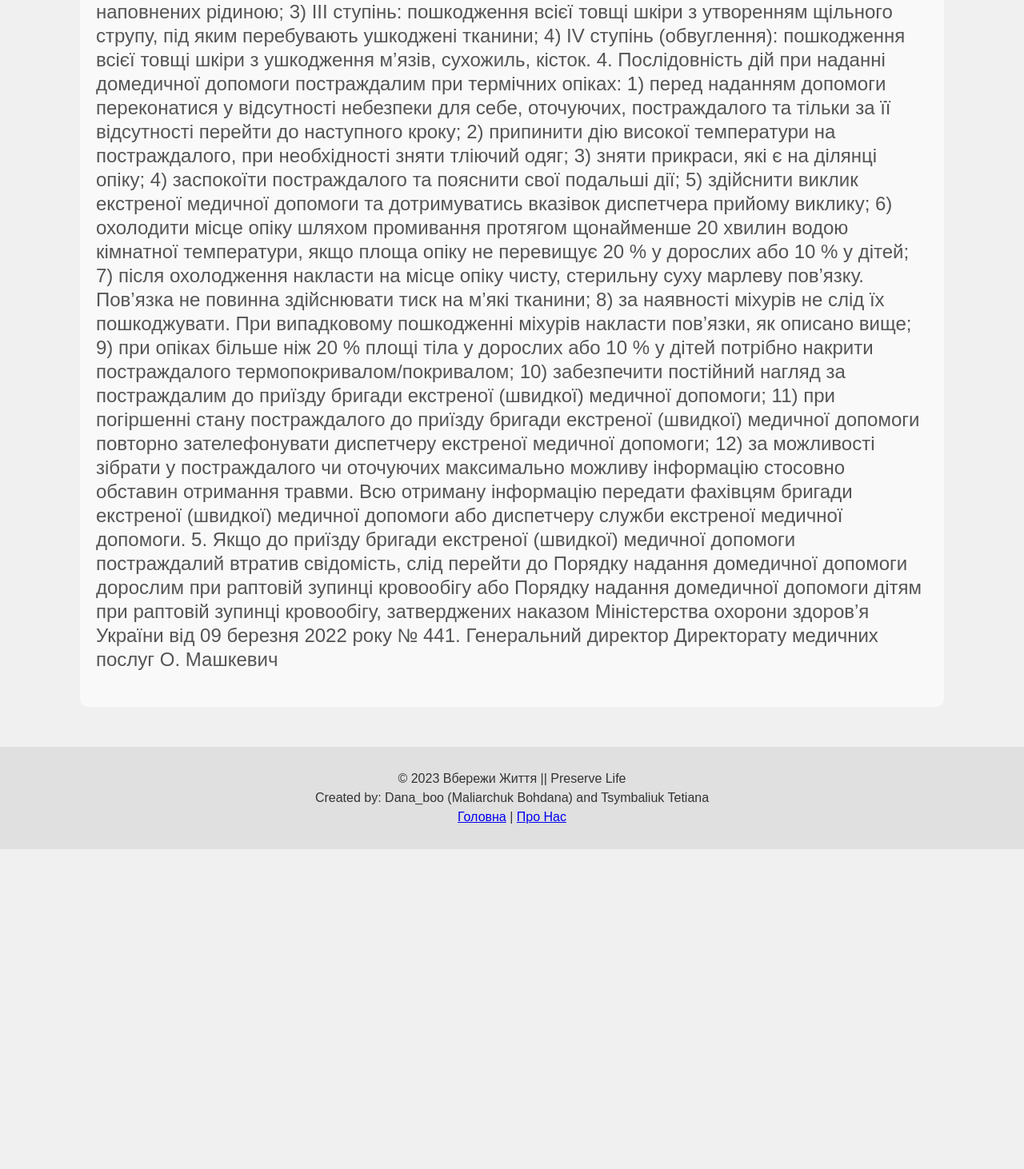
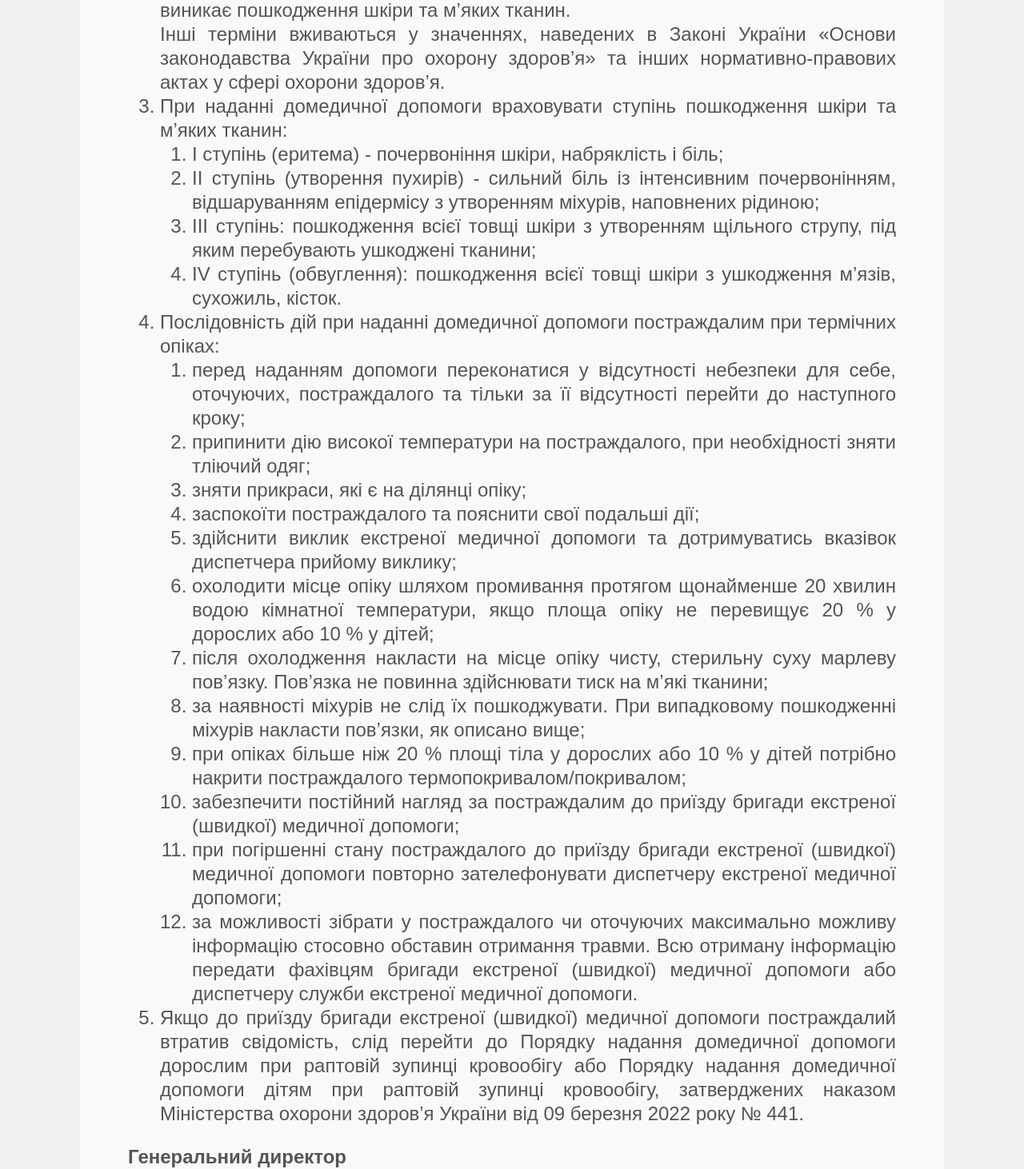
Before and after one commit to DanaBoo/First_aid_backup-forked-, a React (Create React App) app: page /lecture in a window 1280 px wide. Shown: the part 632-2094 px from the top of the page at 80% size. Before the commit the page ends 1694 px from the top, so only its background shows below. Built offline with nearby package versions, Linux system fonts and the light colour scheme.

Commit message:
Update 5 files

```diff
--- a/src/AlgorithmChart.js
+++ b/src/AlgorithmChart.js
@@ -166,6 +166,10 @@ const initialEdges = [
     markerEnd: {
       type: MarkerType.ArrowClosed,
     },
+    label: "Так",
+    labelStyle: {
+      fontSize: "20px",
+    },
   },
   {
     id: "e4-5",
@@ -229,6 +233,10 @@ const initialEdges = [
     markerEnd: {
       type: MarkerType.ArrowClosed,
     },
+    label: "Так",
+    labelStyle: {
+      fontSize: "20px",
+    },
   },
   {
     id: "e11-14",
@@ -246,6 +254,10 @@ const initialEdges = [
     type: "smoothstep",
     markerEnd: {
       type: MarkerType.ArrowClosed,
+    },
+    label: "Ні",
+    labelStyle: {
+      fontSize: "20px",
     },
   },
   {
@@ -274,6 +286,10 @@ const initialEdges = [
     markerEnd: {
       type: MarkerType.ArrowClosed,
     },
+    label: "Ні",
+    labelStyle: {
+      fontSize: "20px",
+    },
   },
   {
     id: "e15-16",
@@ -282,6 +298,10 @@ const initialEdges = [
     type: "smoothstep",
     markerEnd: {
       type: MarkerType.ArrowClosed,
+    },
+    label: "Так",
+    labelStyle: {
+      fontSize: "20px",
     },
   },
   {
@@ -300,6 +320,10 @@ const initialEdges = [
     type: "smoothstep",
     markerEnd: {
       type: MarkerType.ArrowClosed,
+    },
+    label: "Ні",
+    labelStyle: {
+      fontSize: "20px",
     },
   },
   {
@@ -327,11 +351,7 @@ const AlgorithmChart = () => {
     // Контейнер для ReactFlow компоненту
     <div style={{ height: "900px", width: "100%", margin: "0 auto" }}>
       {/* ReactFlow компонент */}
-      <ReactFlow
-        nodes={initialNodes}
-        edges={initialEdges}
-        //onEdgeClick={}
-      >
+      <ReactFlow nodes={initialNodes} edges={initialEdges}>
         {/* Додаткові елементи для ReactFlow: Background, Controls, MiniMap */}
         <Background />
         <Controls />
--- a/src/HomePage.css
+++ b/src/HomePage.css
@@ -214,7 +214,7 @@ body {
   margin-bottom: 50px; /* Adjust the margin */
   background-color: #f9f9f9;
   color: #333;
-  padding: 20px;
+  padding: 60px;
   border-radius: 10px;
 }
 
@@ -228,6 +228,7 @@ body {
   font-size: 24px;
   color: #555;
   line-height: 1.25;
+  text-align: center;
 }
 
 .algorithm-start {
@@ -266,10 +267,6 @@ body {
   padding: 20px;
 }
 
-{/*.algorithm-chart {
-  background-color: #f9f9f9;
-}*/}
-
 .algorithm-node-start-end {
   background: #e3002b;
   color: white;
@@ -305,7 +302,7 @@ body {
   margin-top: 120px;
   margin-left: 100px;
   margin-right: 100px;
-  margin-bottom: 50px; /* Adjust the margin */
+  margin-bottom: 10px; /* Adjust the margin */
   background-color: #f9f9f9;
   color: #333;
   padding: 20px;
@@ -323,6 +320,43 @@ body {
   font-size: 24px;
   color: #555;
   line-height: 1.25;
+}
+
+.resources-actual {
+  font-family: "Exo 2", sans-serif;
+  font-weight: 400;
+  margin-top: 10px;
+  margin-left: 100px;
+  margin-right: 100px;
+  margin-bottom: 50px; /* Adjust the margin */
+  background-color: #f9f9f9;
+  color: #333;
+  padding: 20px;
+  padding-left: 50px;
+  padding-right: 50px;
+  text-align: justify;
+  border-radius: 10px;
+  font-size: 24px;
+  color: #555;
+  line-height: 1.25;
+}
+
+.resources-actual ol li a {
+  text-decoration: none;
+  color: #fff;
+  background-color: #c60226;
+  font-weight: bold;
+  padding: 10px 10px;
+  border-radius: 5px;
+  background-color: dc0027;
+  transition:
+    background-color 0.3s ease,
+    transform 0.2s ease;
+}
+
+.resources-actual ol li a:hover {
+  background-color: #9d001d;
+  transform: scale(1.1);
 }
 
 .about-us-start {
--- a/src/LecturePage.js
+++ b/src/LecturePage.js
@@ -40,7 +40,7 @@ function LecturePage() {
         animate={{ opacity: 1, y: 0 }}
         transition={{ duration: 1 }}
       >
-        <p style={{ textAlign: "end", fontSize: "14px" }}>
+        <p style={{ textAlign: "end", fontSize: "22px" }}>
           <b>
             ЗАТВЕРДЖЕНО
             <br /> Наказ Міністерства
@@ -49,59 +49,135 @@ function LecturePage() {
           </b>
         </p>
         <p>
-          <b>
+          <b style={{ fontSize: "32px" }}>
             ПОРЯДОК <br />
             надання домедичної допомоги постраждалим при термічних опіках
           </b>{" "}
         </p>{" "}
-        <p>
-          1. Цей Порядок визначає механізм надання домедичної допомоги
-          постраждалим при термічних опіках особами, які не мають медичної
-          освіти, але за своїми службовими обов’язками повинні надавати
-          домедичну допомогу. 2. У цьому Порядку термін «термічний опік»
-          вживається у такому значенні - це невідкладний стан, спричинений дією
-          високих температур, в результаті чого виникає пошкодження шкіри та
-          м’яких тканин. Інші терміни вживаються у значеннях, наведених в Законі
-          України «Основи законодавства України про охорону здоров’я» та інших
-          нормативно-правових актах у сфері охорони здоров’я. 3. При наданні
-          домедичної допомоги враховувати ступінь пошкодження шкіри та м’яких
-          тканин: 1) I ступінь (еритема) - почервоніння шкіри, набряклість і
-          біль; 2) II ступінь (утворення пухирів) - сильний біль із інтенсивним
-          почервонінням, відшаруванням епідермісу з утворенням міхурів,
-          наповнених рідиною; 3) III ступінь: пошкодження всієї товщі шкіри з
-          утворенням щільного струпу, під яким перебувають ушкоджені тканини; 4)
-          IV ступінь (обвуглення): пошкодження всієї товщі шкіри з ушкодження
-          м’язів, сухожиль, кісток. 4. Послідовність дій при наданні домедичної
-          допомоги постраждалим при термічних опіках: 1) перед наданням допомоги
-          переконатися у відсутності небезпеки для себе, оточуючих,
-          постраждалого та тільки за її відсутності перейти до наступного кроку;
-          2) припинити дію високої температури на постраждалого, при
-          необхідності зняти тліючий одяг; 3) зняти прикраси, які є на ділянці
-          опіку; 4) заспокоїти постраждалого та пояснити свої подальші дії; 5)
-          здійснити виклик екстреної медичної допомоги та дотримуватись вказівок
-          диспетчера прийому виклику; 6) охолодити місце опіку шляхом промивання
-          протягом щонайменше 20 хвилин водою кімнатної температури, якщо площа
-          опіку не перевищує 20 % у дорослих або 10 % у дітей; 7) після
-          охолодження накласти на місце опіку чисту, стерильну суху марлеву
-          пов’язку. Пов’язка не повинна здійснювати тиск на м’які тканини; 8) за
-          наявності міхурів не слід їх пошкоджувати. При випадковому пошкодженні
-          міхурів накласти пов’язки, як описано вище; 9) при опіках більше ніж
-          20 % площі тіла у дорослих або 10 % у дітей потрібно накрити
-          постраждалого термопокривалом/покривалом; 10) забезпечити постійний
-          нагляд за постраждалим до приїзду бригади екстреної (швидкої) медичної
-          допомоги; 11) при погіршенні стану постраждалого до приїзду бригади
-          екстреної (швидкої) медичної допомоги повторно зателефонувати
-          диспетчеру екстреної медичної допомоги; 12) за можливості зібрати у
-          постраждалого чи оточуючих максимально можливу інформацію стосовно
-          обставин отримання травми. Всю отриману інформацію передати фахівцям
-          бригади екстреної (швидкої) медичної допомоги або диспетчеру служби
-          екстреної медичної допомоги. 5. Якщо до приїзду бригади екстреної
-          (швидкої) медичної допомоги постраждалий втратив свідомість, слід
-          перейти до Порядку надання домедичної допомоги дорослим при раптовій
-          зупинці кровообігу або Порядку надання домедичної допомоги дітям при
-          раптовій зупинці кровообігу, затверджених наказом Міністерства охорони
-          здоров’я України від 09 березня 2022 року № 441. Генеральний директор
-          Директорату медичних послуг О. Машкевич
+        <p style={{ textAlign: "justify", fontSize: "24px" }}>
+          <ol>
+            <li>
+              {" "}
+              Цей Порядок визначає механізм надання домедичної допомоги
+              постраждалим при термічних опіках особами, які не мають медичної
+              освіти, але за своїми службовими обов’язками повинні надавати
+              домедичну допомогу.
+            </li>
+            <li>
+              {" "}
+              У цьому Порядку термін «термічний опік» вживається у такому
+              значенні - це невідкладний стан, спричинений дією високих
+              температур, в результаті чого виникає пошкодження шкіри та м’яких
+              тканин. <br /> Інші терміни вживаються у значеннях, наведених в
+              Законі України «Основи законодавства України про охорону здоров’я»
+              та інших нормативно-правових актах у сфері охорони здоров’я.{" "}
+            </li>
+            <li>
+              При наданні домедичної допомоги враховувати ступінь пошкодження
+              шкіри та м’яких тканин:{" "}
+              <ol>
+                <li>
+                  I ступінь (еритема) - почервоніння шкіри, набряклість і біль;{" "}
+                </li>
+
+                <li>
+                  II ступінь (утворення пухирів) - сильний біль із інтенсивним
+                  почервонінням, відшаруванням епідермісу з утворенням міхурів,
+                  наповнених рідиною;{" "}
+                </li>
+                <li>
+                  III ступінь: пошкодження всієї товщі шкіри з утворенням
+                  щільного струпу, під яким перебувають ушкоджені тканини;{" "}
+                </li>
+                <li>
+                  IV ступінь (обвуглення): пошкодження всієї товщі шкіри з
+                  ушкодження м’язів, сухожиль, кісток.{" "}
+                </li>
+              </ol>
+            </li>
+            <li>
+              Послідовність дій при наданні домедичної допомоги постраждалим при
+              термічних опіках:
+              <ol>
+                <li>
+                  {" "}
+                  перед наданням допомоги переконатися у відсутності небезпеки
+                  для себе, оточуючих, постраждалого та тільки за її відсутності
+                  перейти до наступного кроку;{" "}
+                </li>
+                <li>
+                  припинити дію високої температури на постраждалого, при
+                  необхідності зняти тліючий одяг;{" "}
+                </li>
+                <li> зняти прикраси, які є на ділянці опіку; </li>
+                <li>
+                  заспокоїти постраждалого та пояснити свої подальші дії;
+                </li>{" "}
+                <li>
+                  здійснити виклик екстреної медичної допомоги та дотримуватись
+                  вказівок диспетчера прийому виклику;
+                </li>
+                <li>
+                  {" "}
+                  охолодити місце опіку шляхом промивання протягом щонайменше 20
+                  хвилин водою кімнатної температури, якщо площа опіку не
+                  перевищує 20 % у дорослих або 10 % у дітей;{" "}
+                </li>
+                <li>
+                  {" "}
+                  після охолодження накласти на місце опіку чисту, стерильну
+                  суху марлеву пов’язку. Пов’язка не повинна здійснювати тиск на
+                  м’які тканини;
+                </li>
+                <li>
+                  за наявності міхурів не слід їх пошкоджувати. При випадковому
+                  пошкодженні міхурів накласти пов’язки, як описано вище;
+                </li>
+                <li>
+                  {" "}
+                  при опіках більше ніж 20 % площі тіла у дорослих або 10 % у
+                  дітей потрібно накрити постраждалого
+                  термопокривалом/покривалом;{" "}
+                </li>
+                <li>
+                  {" "}
+                  забезпечити постійний нагляд за постраждалим до приїзду
+                  бригади екстреної (швидкої) медичної допомоги;
+                </li>
+                <li>
+                  {" "}
+                  при погіршенні стану постраждалого до приїзду бригади
+                  екстреної (швидкої) медичної допомоги повторно зателефонувати
+                  диспетчеру екстреної медичної допомоги;{" "}
+                </li>
+                <li>
+                  {" "}
+                  за можливості зібрати у постраждалого чи оточуючих максимально
+                  можливу інформацію стосовно обставин отримання травми. Всю
+                  отриману інформацію передати фахівцям бригади екстреної
+                  (швидкої) медичної допомоги або диспетчеру служби екстреної
+                  медичної допомоги.
+                </li>
+              </ol>
+            </li>
+            <li>
+              {" "}
+              Якщо до приїзду бригади екстреної (швидкої) медичної допомоги
+              постраждалий втратив свідомість, слід перейти до Порядку надання
+              домедичної допомоги дорослим при раптовій зупинці кровообігу або
+              Порядку надання домедичної допомоги дітям при раптовій зупинці
+              кровообігу, затверджених наказом Міністерства охорони здоров’я
+              України від 09 березня 2022 року № 441.{" "}
+            </li>{" "}
+          </ol>{" "}
+          <b style={{ pading: "40px" }}>
+            {" "}
+            Генеральний директор <br /> Директорату медичних послуг{" "}
+          </b>
+        </p>
+        <p style={{ textAlign: "right" }}>
+          {" "}
+          <b>О. Машкевич </b>
         </p>
       </motion.div>
 
```
Also changed, not shown: src/AlgorithmPage.js (+8 -6 lines), src/ResourcesPage.js (+54 -3 lines).
